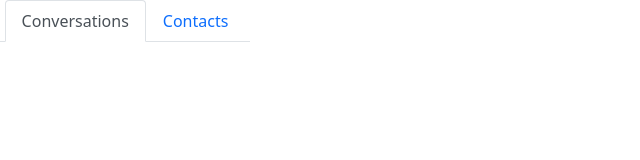
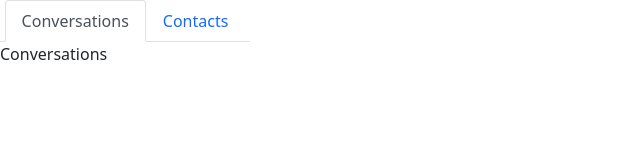
Before and after one commit to praz99/react_messanger, a React (Create React App) app: page / in a window 1280 px wide. Both pictures are taken after typing "Sample" into the empty fields and a click on the button "Login". Shown: the top 160 px of the page, without its empty margins (0-640 px from the left). Built offline with nearby package versions, Linux system fonts and the light colour scheme.

Commit message:
Add Conversations and Contacts components and render them inside Sidebar

```diff
--- /dev/null
+++ b/src/components/Contacts.js
@@ -0,0 +1,11 @@
+import React from 'react';
+
+function Contacts() {
+  return (
+    <div>
+      Contacts
+    </div>
+  );
+}
+
+export default Contacts;
--- /dev/null
+++ b/src/components/Conversations.js
@@ -0,0 +1,11 @@
+import React from 'react';
+
+function Conversations() {
+  return (
+    <div>
+      Conversations
+    </div>
+  );
+}
+
+export default Conversations;
--- a/src/components/Sidebar.js
+++ b/src/components/Sidebar.js
@@ -1,5 +1,7 @@
 import React, { useState } from 'react';
 import { Tab, Nav } from 'react-bootstrap';
+import Conversations from './Conversations';
+import Contacts from './Contacts';
 
 const CONVERSATIONS_KEY = 'conversations';
 const CONTACTS_KEY = 'contacts';
@@ -17,6 +19,14 @@ function Sidebar({ id }) {
             <Nav.Link eventKey={CONTACTS_KEY}> Contacts</Nav.Link>
           </Nav.Item>
         </Nav>
+        <Tab.Content>
+          <Tab.Pane eventKey={CONVERSATIONS_KEY}>
+            <Conversations />
+          </Tab.Pane>
+          <Tab.Pane eventKey={CONTACTS_KEY}>
+            <Contacts />
+          </Tab.Pane>
+        </Tab.Content>
       </Tab.Container >
     </div >
   );
```
